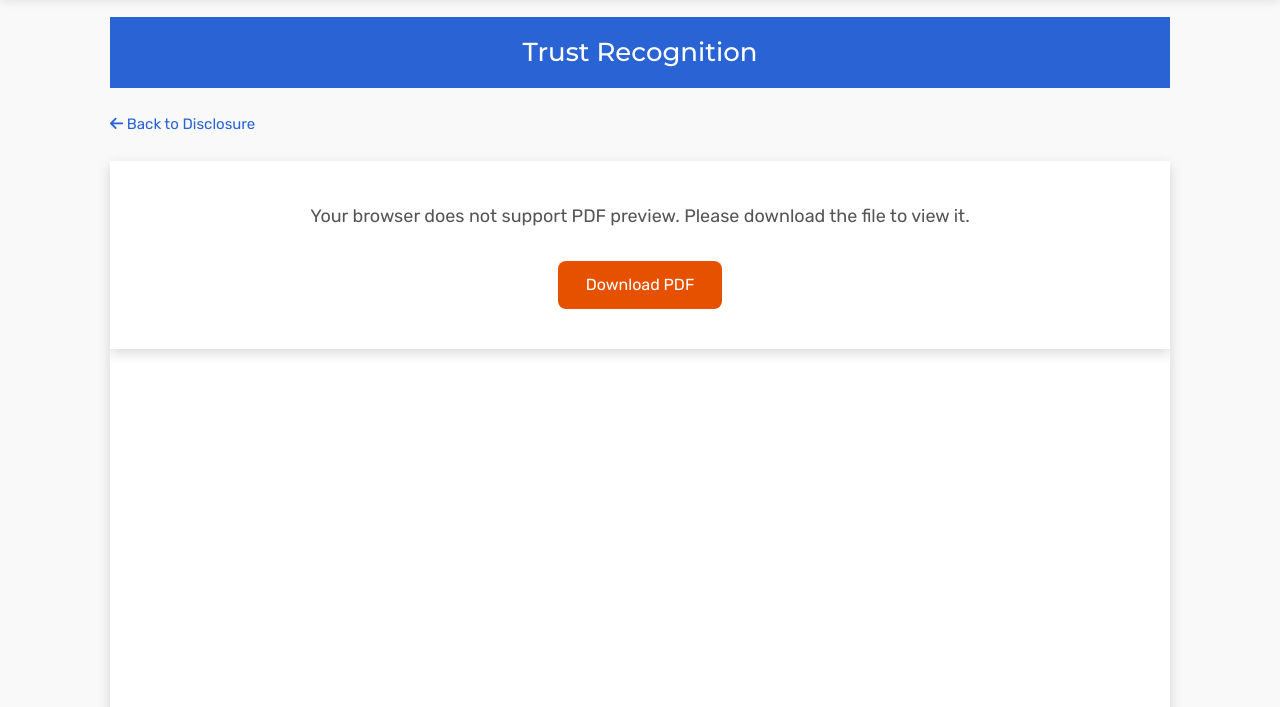
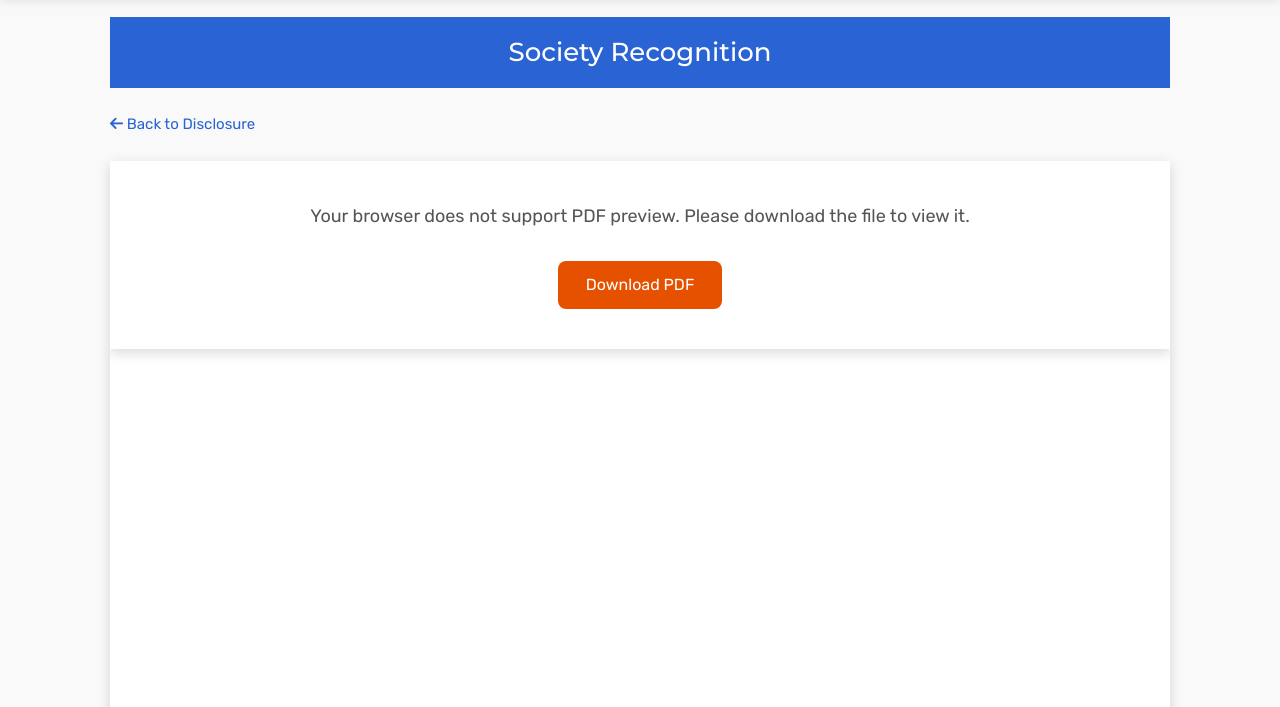
Before and after one commit to Ayush2705/grizzly-landing-page, a plain HTML site: page disclosure/trust_recognition.html in a window 1280 px wide. Shown: the part 93-800 px from the top of the page. Drawn offline with nearby package versions, Linux system fonts and the light colour scheme.

Commit message:
file updates

```diff
--- a/disclosure/trust_recognition.html
+++ b/disclosure/trust_recognition.html
@@ -3,10 +3,10 @@
 
 <head>
     <meta http-equiv="Content-Type" content="text/html; charset=UTF-8">
-    <title>Trust Recognition - Grizzly Public School</title>
+    <title>Society Recognition - Grizzly Public School</title>
     <meta content="width=device-width, initial-scale=1.0" name="viewport">
     <meta name="keywords" content="Disclosure CBSE">
-    <meta name="description" content="Trust Recognition - CBSE Disclosure">
+    <meta name="description" content="Society Recognition - CBSE Disclosure">
     <meta name="author" content="">
     <meta name="MobileOptimized" content="320">
     <!--Template Style -->
@@ -160,7 +160,7 @@
     </nav>
 
     <div class="pdf-container">
-        <h2 class="pdf-title">Trust Recognition</h2>
+        <h2 class="pdf-title">Society Recognition</h2>
         <div style="padding: 10px 0;">
             <a href="../disclosure.html" class="back-link"><i class="fa fa-arrow-left"></i> Back to Disclosure</a>
         </div>
```
Also changed, not shown: 1 other file.
